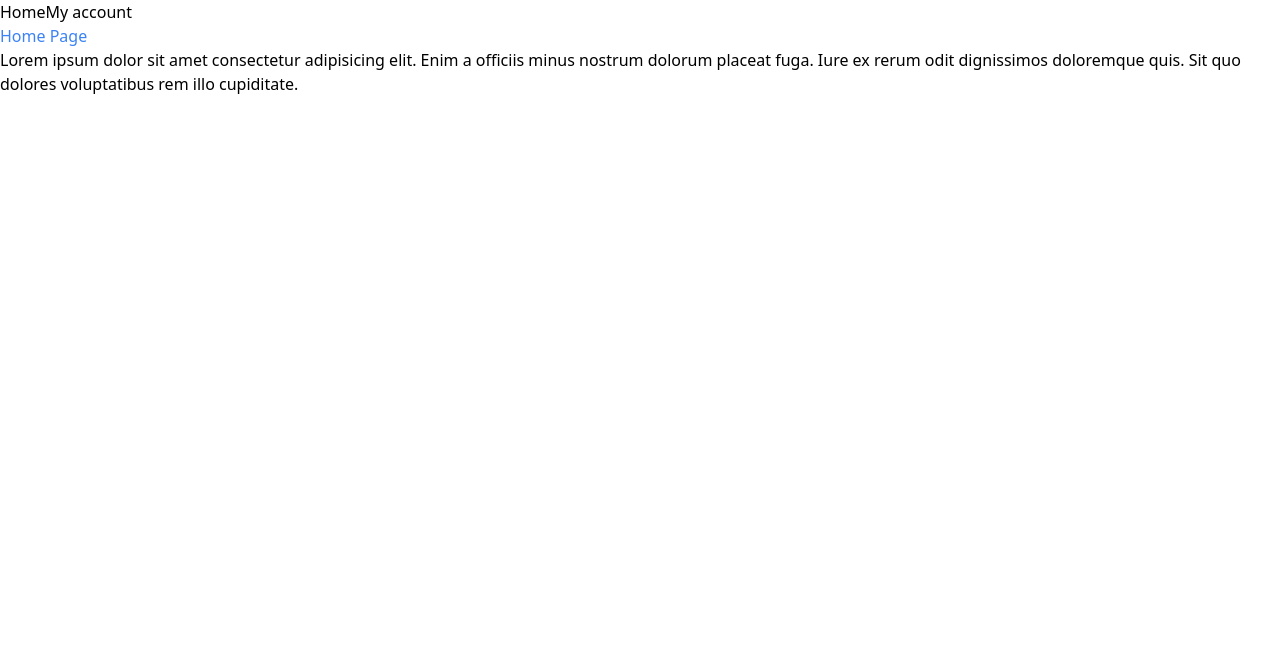
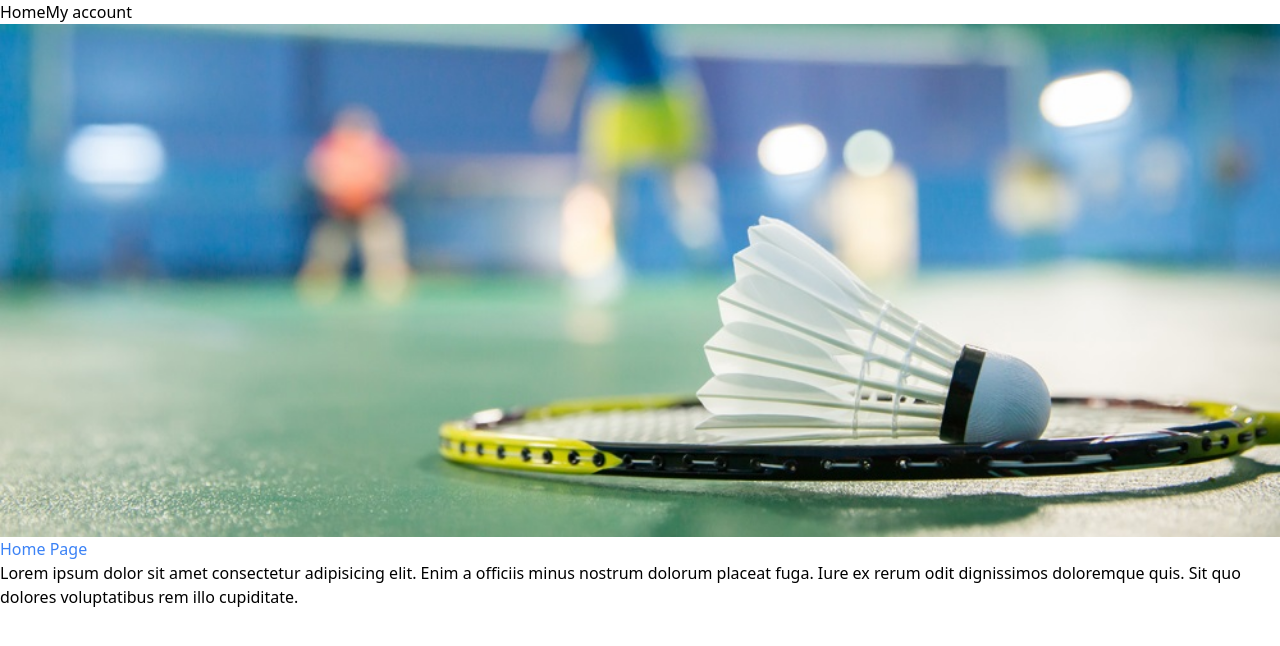
Before and after one commit to ashleycao12/badminton-booking, a Nuxt app: page / in a window 1280 px wide. Shown: the top 646 px of the page. Built offline with nearby package versions, Linux system fonts and the light colour scheme.

Commit message:
place holder home page photo

```diff
--- a/pages/index.vue
+++ b/pages/index.vue
@@ -1,5 +1,8 @@
 <template>
   <div>
+    <div class="w-full">
+      <img class="w-full" src="../assets/home/badminton.jpg" alt="badminton court">
+    </div>
     <h2 class=" text-blue-500">Home Page</h2>
     <p class="">Lorem ipsum dolor sit amet consectetur adipisicing elit. Enim a officiis minus nostrum dolorum
       placeat fuga. Iure
```
Also changed, not shown: assets/home/badminton.jpg (added).
